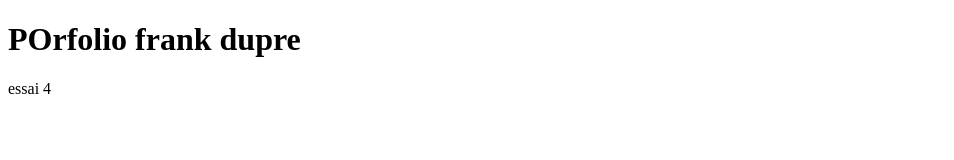
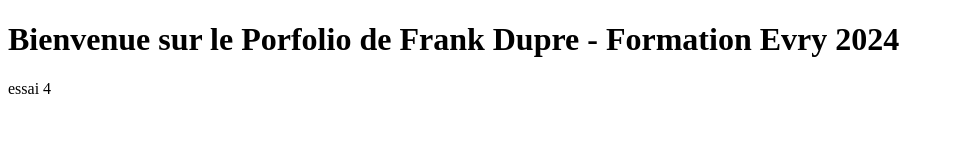
Before and after one commit to fdudu1963/fdudu1963.github.io, a plain HTML site: page index.html in a window 1280 px wide. Shown: the whole page, without its empty margins (0-954 px from the left). Drawn offline with Linux system fonts and the light colour scheme.

Commit message:
Update index.html

```diff
--- a/index.html
+++ b/index.html
@@ -3,10 +3,10 @@
 <head>
     <meta charset="UTF-8">
     <meta name="viewport" content="width=device-width, initial-scale=1.0">
-    <title>POrfolio frank dupre</title>
+    <title>Bienvenue sur le Porfolio de Frank Dupre - Formation Evry 2024</title>
 </head>
 <body>
-    <h1>POrfolio frank dupre</h1>
+    <h1>Bienvenue sur le Porfolio de Frank Dupre - Formation Evry 2024</h1>
 
     essai 4
 
```
